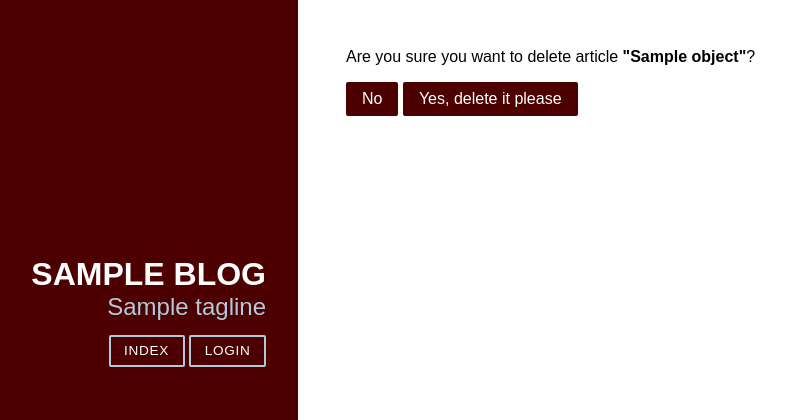
After one commit to davide-ceretti/googleappengine-djangae-blog, a Django app: template blog/templates/article_confirm_delete.html in a window 1280 px wide. The commit adds this page. Shown: the top 420 px of the page, without its empty margins (22-808 px from the left). Run offline with Django 3.2, Linux system fonts and the light colour scheme; the template is opened without the code that fills it: most values are stand-ins (such as "Sample title", 1, 10 or a date in 2020).

Commit message:
Add confirm page for article deletion

```diff
--- a/blog/core/views.py
+++ b/blog/core/views.py
@@ -102,13 +102,10 @@ class ArticleAdminDeleteView(AdminRequiredMixin, BlogMixin, DeleteView):
     Delete the article with a given key
     """
     model = Article
+    template_name = 'article_confirm_delete.html'
 
     def get_success_url(self):
         return reverse('index')
-
-    def get(self, request, *args, **kwargs):
-        # For simplicity we delete on get requests (bad shortcut)
-        return self.delete(request, *args, **kwargs)
 
 
 class ArticleAdminUpdateView(AdminRequiredMixin, BlogMixin, UpdateView):
--- a/blog/static/css/main.css
+++ b/blog/static/css/main.css
@@ -136,6 +136,14 @@ h3 {
     background-color: #4C0000;
 }
 
+a.pure-button-primary {
+    background-color: #4C0000;
+}
+
+a.pure-button-primary:hover {
+    text-decoration:none;
+}
+
 .pure-form textarea:focus {
     border-color: #4C0000;
 }
--- /dev/null
+++ b/blog/templates/article_confirm_delete.html
@@ -0,0 +1,10 @@
+{% extends 'base.html' %}
+
+{% block content %}
+<p>Are you sure you want to delete article <strong>"{{ object.title }}"</strong>?</p>
+<form class="pure-form pure-form-stacked" method='post'>
+    {% csrf_token %}
+    <a class="pure-button pure-button-primary" href={% url 'index' %}>No</a>
+    <input class="pure-button pure-button-primary" type='submit' value='Yes, delete it please' />
+</form>
+{% endblock %}
```
